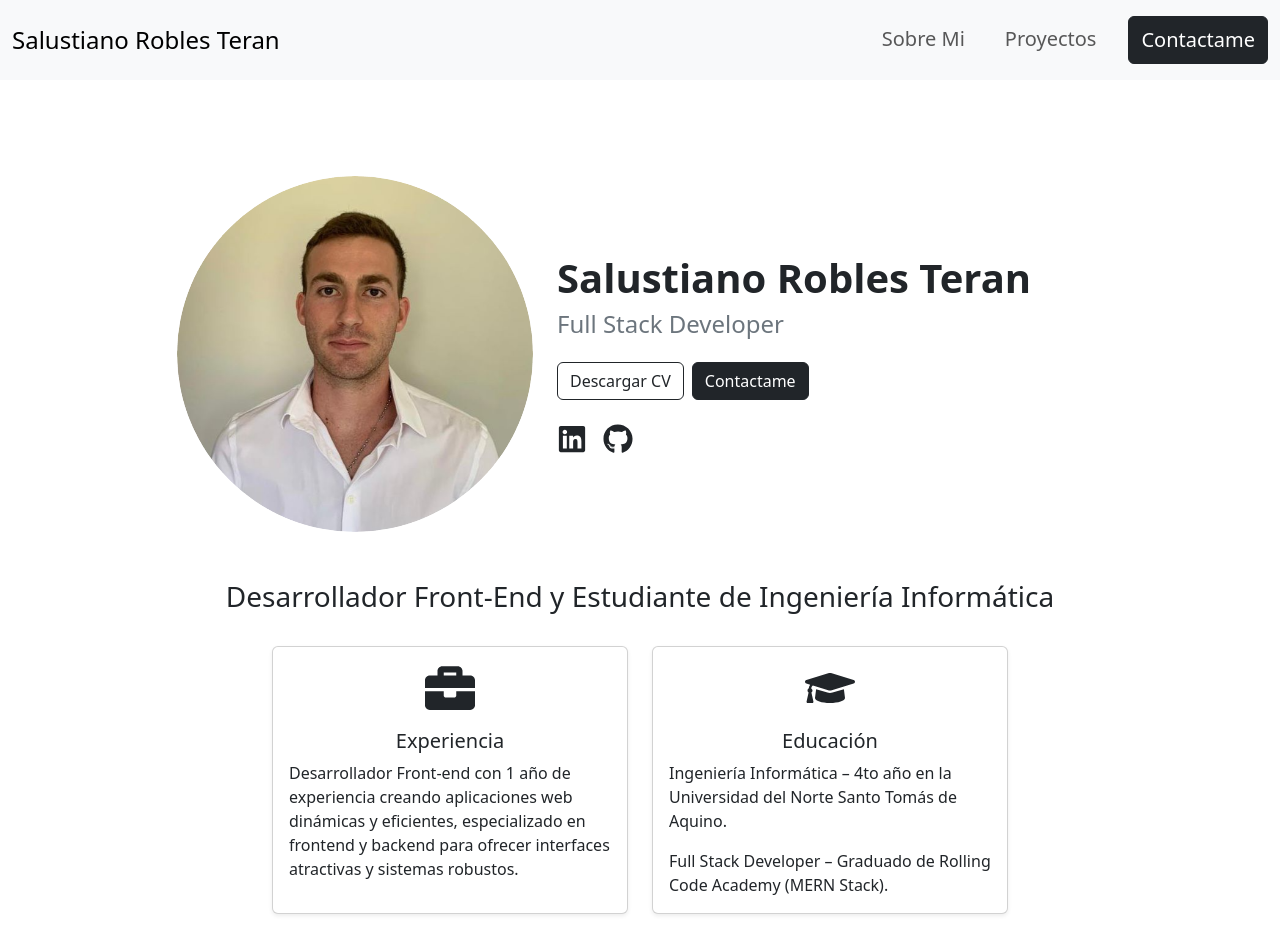
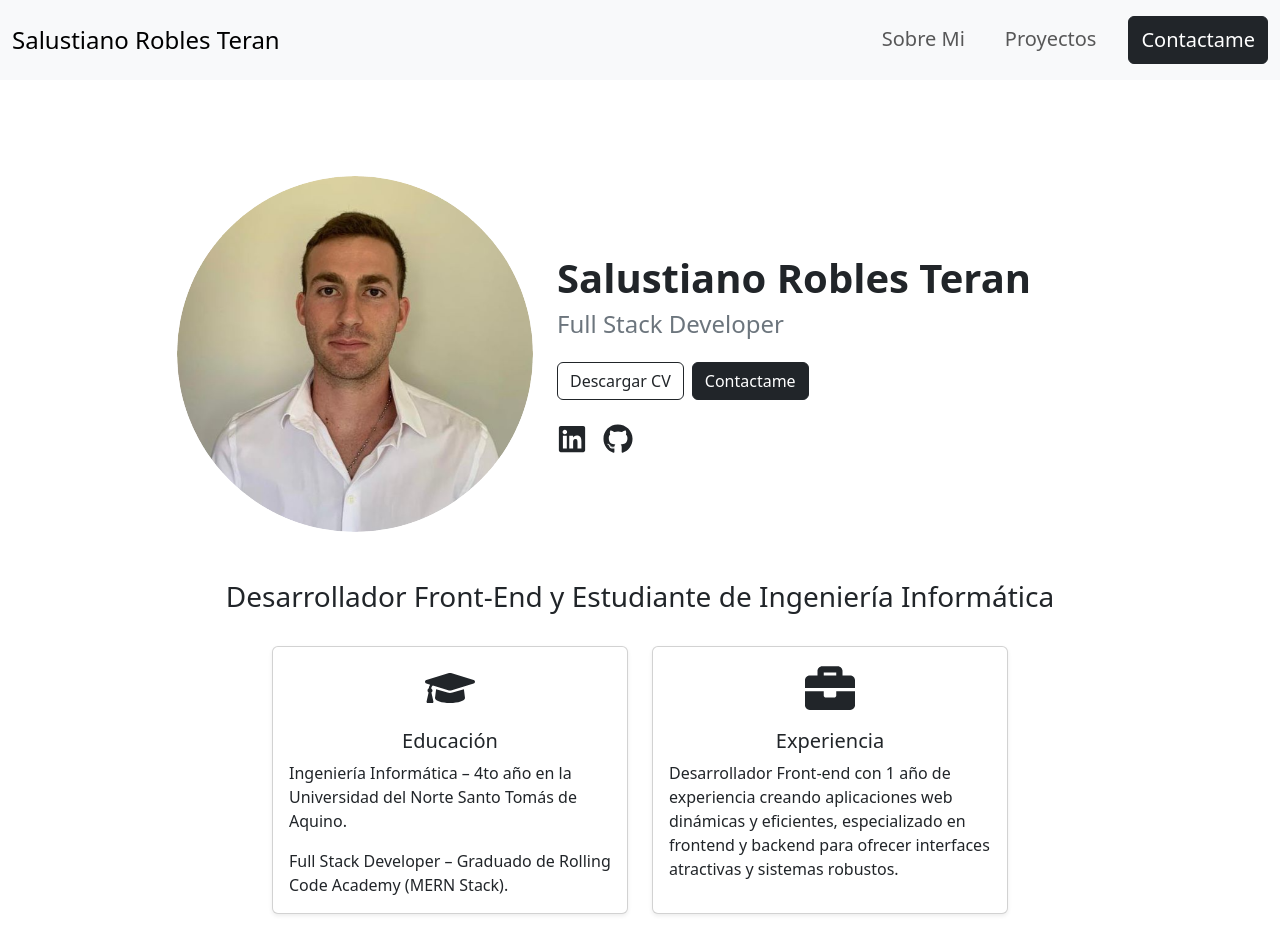
Before and after one commit to Salustiano-RoblesTeran/portfolio, a React (Vite) app: page / in a window 1280 px wide. Shown: the top 952 px of the page. Built offline with nearby package versions, Linux system fonts and the light colour scheme.

Commit message:
cambie de posicion la card de experiencia y educacion

```diff
--- a/src/components/AboutMe/AboutMe.jsx
+++ b/src/components/AboutMe/AboutMe.jsx
@@ -14,10 +14,13 @@ const AboutMe = () => {
             <Col md={6}>
               <Card className="h-100 shadow-sm">
                 <Card.Body>
-                  <FaBriefcase size={50} className="mb-3" />
-                  <Card.Title>Experiencia</Card.Title>
+                  <FaGraduationCap size={50} className="mb-3" />
+                  <Card.Title>Educación</Card.Title>
                   <Card.Text className='text-start'>
-                    Desarrollador Front-end con 1 año de experiencia creando aplicaciones web dinámicas y eficientes, especializado en frontend y backend para ofrecer interfaces atractivas y sistemas robustos.
+                    Ingeniería Informática – 4to año en la Universidad del Norte Santo Tomás de Aquino.
+                  </Card.Text>
+                  <Card.Text className='text-start'>
+                    Full Stack Developer – Graduado de Rolling Code Academy (MERN Stack).
                   </Card.Text>
                 </Card.Body>
               </Card>
@@ -25,13 +28,10 @@ const AboutMe = () => {
             <Col md={6}>
               <Card className="h-100 shadow-sm">
                 <Card.Body>
-                  <FaGraduationCap size={50} className="mb-3" />
-                  <Card.Title>Educación</Card.Title>
+                  <FaBriefcase size={50} className="mb-3" />
+                  <Card.Title>Experiencia</Card.Title>
                   <Card.Text className='text-start'>
-                    Ingeniería Informática – 4to año en la Universidad del Norte Santo Tomás de Aquino.
-                  </Card.Text>
-                  <Card.Text className='text-start'>
-                    Full Stack Developer – Graduado de Rolling Code Academy (MERN Stack).
+                    Desarrollador Front-end con 1 año de experiencia creando aplicaciones web dinámicas y eficientes, especializado en frontend y backend para ofrecer interfaces atractivas y sistemas robustos.
                   </Card.Text>
                 </Card.Body>
               </Card>
```
